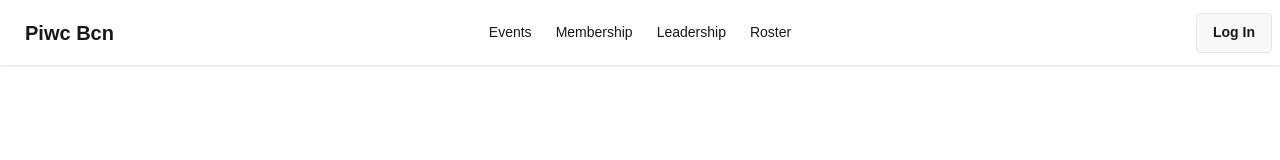
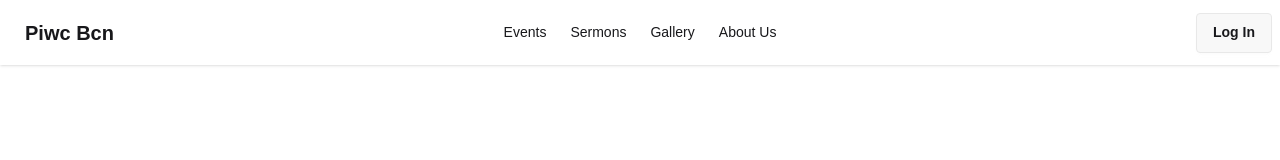
Before and after one commit to Mcdavis705/piwc, a React app: page / in a window 1280 px wide. Shown: the top 160 px of the page. Built offline with nearby package versions, Linux system fonts and the light colour scheme; the HTML template or start-up script is replaced by a standard one.

Commit message:
Made it for users not admin

```diff
--- a/src/components/NavBar.jsx
+++ b/src/components/NavBar.jsx
@@ -11,9 +11,9 @@ function Navbar() {
                         tabIndex={0}
                         className="menu menu-sm dropdown-content bg-base-100 rounded-box z-1 mt-3 w-52 p-2 shadow">
                         <li><a>Events</a></li>
-                        <li><a>Membership</a></li>
-                        <li><a>Leadership</a></li>
-                        <li><a>Roster</a></li>
+                        <li><a>Sermons</a></li>
+                        <li><a>Gallery</a></li>
+                        <li><a>About Us</a></li>
                     </ul>
                 </div>
                 <a className="btn btn-ghost text-xl">Piwc Bcn</a>
@@ -21,9 +21,9 @@ function Navbar() {
             <div className="navbar-center hidden lg:flex">
                 <ul className="menu menu-horizontal px-1">
                     <li><a>Events</a></li>
-                    <li><a>Membership</a></li>
-                    <li><a>Leadership</a></li>
-                    <li><a>Roster</a></li>
+                    <li><a>Sermons</a></li>
+                    <li><a>Gallery</a></li>
+                    <li><a>About Us</a></li>
                 </ul>
             </div>
             <div className="navbar-end">
```
